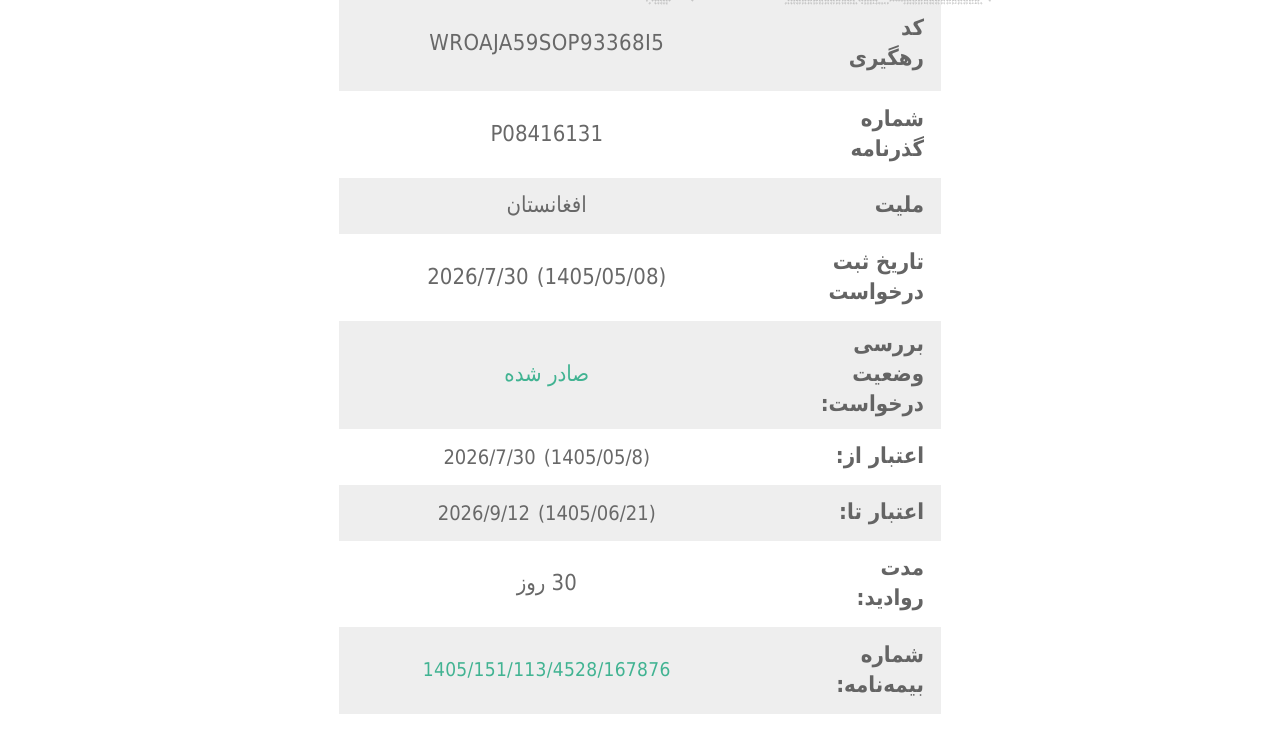
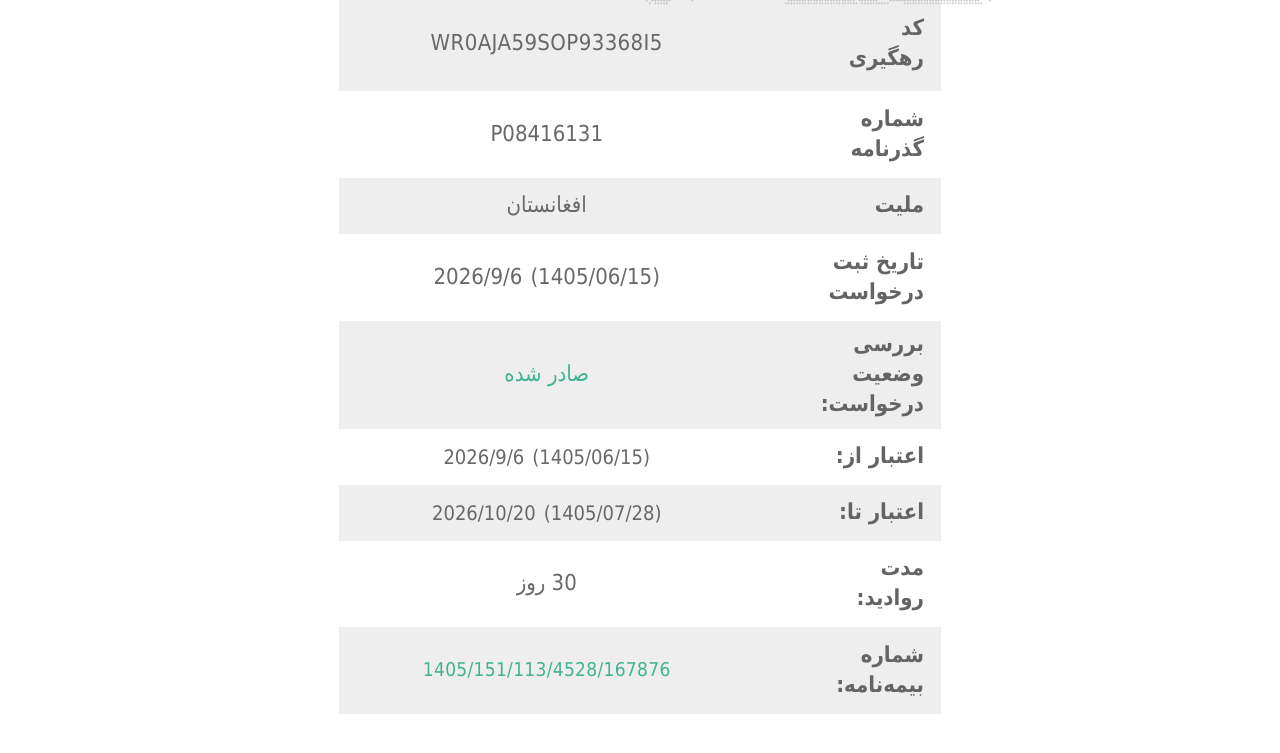
Before and after one commit to evisatraveller351/visa, a plain HTML site: page index.html in a window 1280 px wide. Shown: the part 311-1064 px from the top of the page. Drawn offline with Linux system fonts and the light colour scheme.

Commit message:
Add files via upload

```diff
--- a/index.html
+++ b/index.html
@@ -50,7 +50,7 @@
 
         <div class="info-row gray row-track">
             <div class="label">کد<br>رهگیری</div>
-            <div class="value ltr">WROAJA59SOP93368I5</div>
+            <div class="value ltr">WR0AJA59SOP93368I5</div>
         </div>
 
         <div class="info-row white row-passport">
@@ -66,8 +66,8 @@
         <div class="info-row white row-date">
             <div class="label">تاریخ ثبت<br>درخواست</div>
             <div class="value date-value ltr">
-                <span>2026/7/30</span>
-                <span>(1405/05/08)</span>
+                <span>2026/9/6</span>
+                <span>(1405/06/15)</span>
             </div>
         </div>
 
@@ -79,16 +79,16 @@
         <div class="info-row white row-small">
             <div class="label">اعتبار از:</div>
             <div class="value date-value ltr">
-                <span>2026/7/30</span>
-                <span>(1405/05/8)</span>
+                <span>2026/9/6</span>
+                <span>(1405/06/15)</span>
             </div>
         </div>
 
         <div class="info-row gray row-small">
             <div class="label">اعتبار تا:</div>
             <div class="value date-value ltr">
-                <span>2026/9/12</span>
-                <span>(1405/06/21)</span>
+                <span>2026/10/20</span>
+                <span>(1405/07/28)</span>
             </div>
         </div>
 
```
